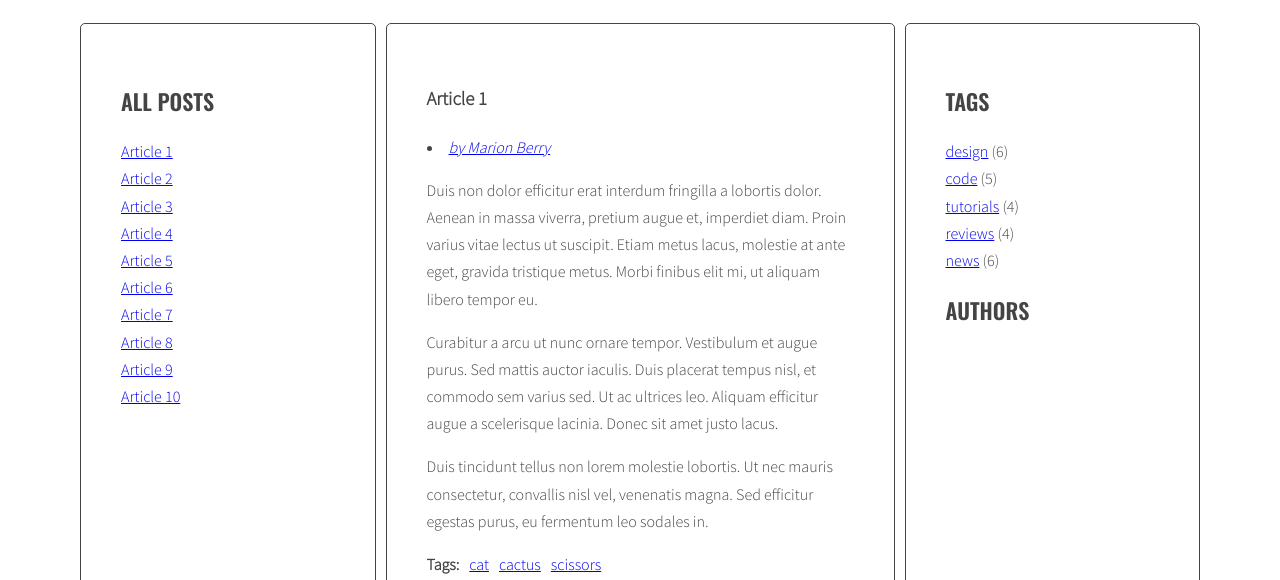
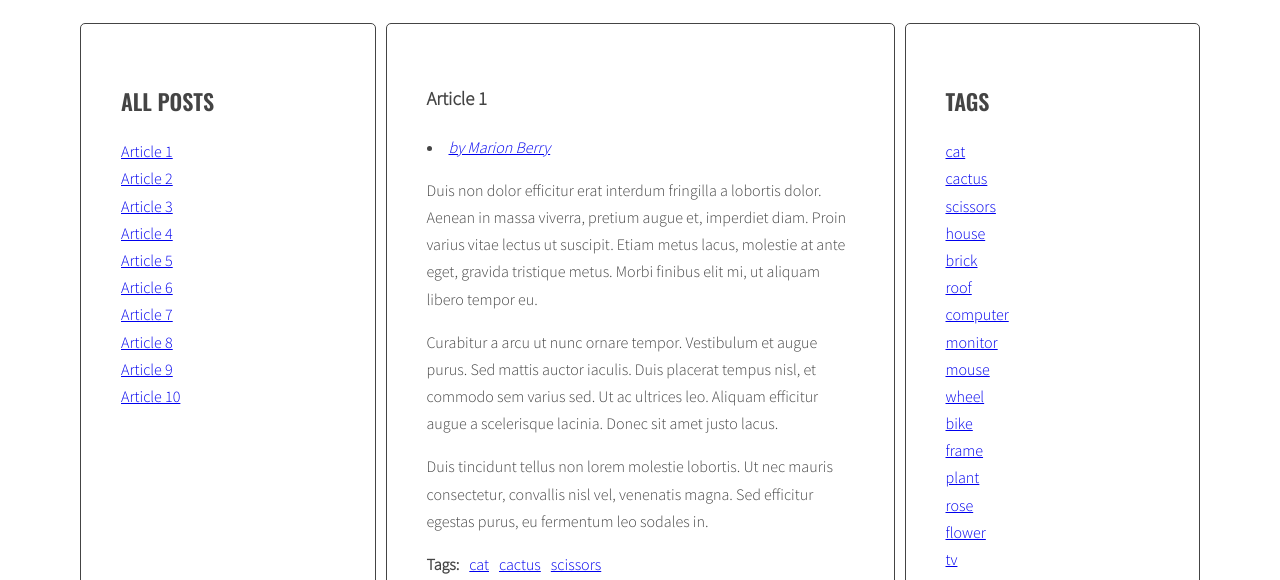
Before and after one commit to LeszekWydro/javascript-blog, a website: page index.html in a window 1280 px wide. Shown: the part 220-800 px from the top of the page. Drawn offline with nearby package versions, Linux system fonts and the light colour scheme.

Commit message:
Add allTags

```diff
--- a/index.html
+++ b/index.html
@@ -187,13 +187,7 @@
                 </section>
                 <aside class="sidebar">
                     <h2 class="section-title">Tags</h2>
-                    <ul class="list tags">
-                        <li><a href="#">design</a> <span>(6)</span></li>
-                        <li><a href="#">code</a> <span>(5)</span></li>
-                        <li><a href="#">tutorials</a> <span>(4)</span></li>
-                        <li><a href="#">reviews</a> <span>(4)</span></li>
-                        <li><a href="#">news</a> <span>(6)</span></li>
-                    </ul>
+                    <ul class="list tags"></ul>
                     <h2 class="section-title">Authors</h2>
                     <ul class="list authors"></ul>
                 </aside>
--- a/js/script.js
+++ b/js/script.js
@@ -42,7 +42,8 @@ const optArticleSelector = '.post',
   optTitleSelector = '.post-title',
   optTitleListSelector = '.titles',
   optArticleTagsSelector = '.post-tags .list',
-  optArticleAuthorSelector = '.post-author';
+  optArticleAuthorSelector = '.post-author',
+  optTagsListSelector = '.tags.list';
 
 function generateTitleLinks(customSelector = '') {
   /* [DONE] remove contents of titleList */
@@ -84,6 +85,7 @@ function generateTitleLinks(customSelector = '') {
 generateTitleLinks();
 
 function generateTags() {
+  let allTags = [];
   /* find all articles */
   const articles = document.querySelectorAll(optArticleSelector);
   // console.log('art', articles);
@@ -108,20 +110,25 @@ function generateTags() {
       console.log(tag);
       /* add generated code to html variable */
       const linkHTML ='<li><a href="#tag-' + tag + '"><span>' + tag + '</span></a></li>';
-
       console.log(linkHTML);
-
+      /* [NEW] check if this link is NOT already in allTags */
+      if(allTags.indexOf(linkHTML) == -1){
+        /* [NEW] add generated code to allTags array */
+        allTags.push(linkHTML);
+      }
       /* insert link into html variable */
       html = html + linkHTML;
     }
+    /* [NEW] find list of tags in right column */
+    const tagList = document.querySelector(optTagsListSelector);
+    /* [NEW] add html from allTags to tagList */
+    tagList.innerHTML = allTags.join(' ');
+    /* END LOOP: for each tag */
+    /* insert HTML of all the links into the tags wrapper */
     titleList.innerHTML = html;
+    /* END LOOP: for every article: */
   }
 }
-/* END LOOP: for each tag */
-
-/* insert HTML of all the links into the tags wrapper */
-
-/* END LOOP: for every article: */
 generateTags();
 
 function tagClickHandler(event){
```
